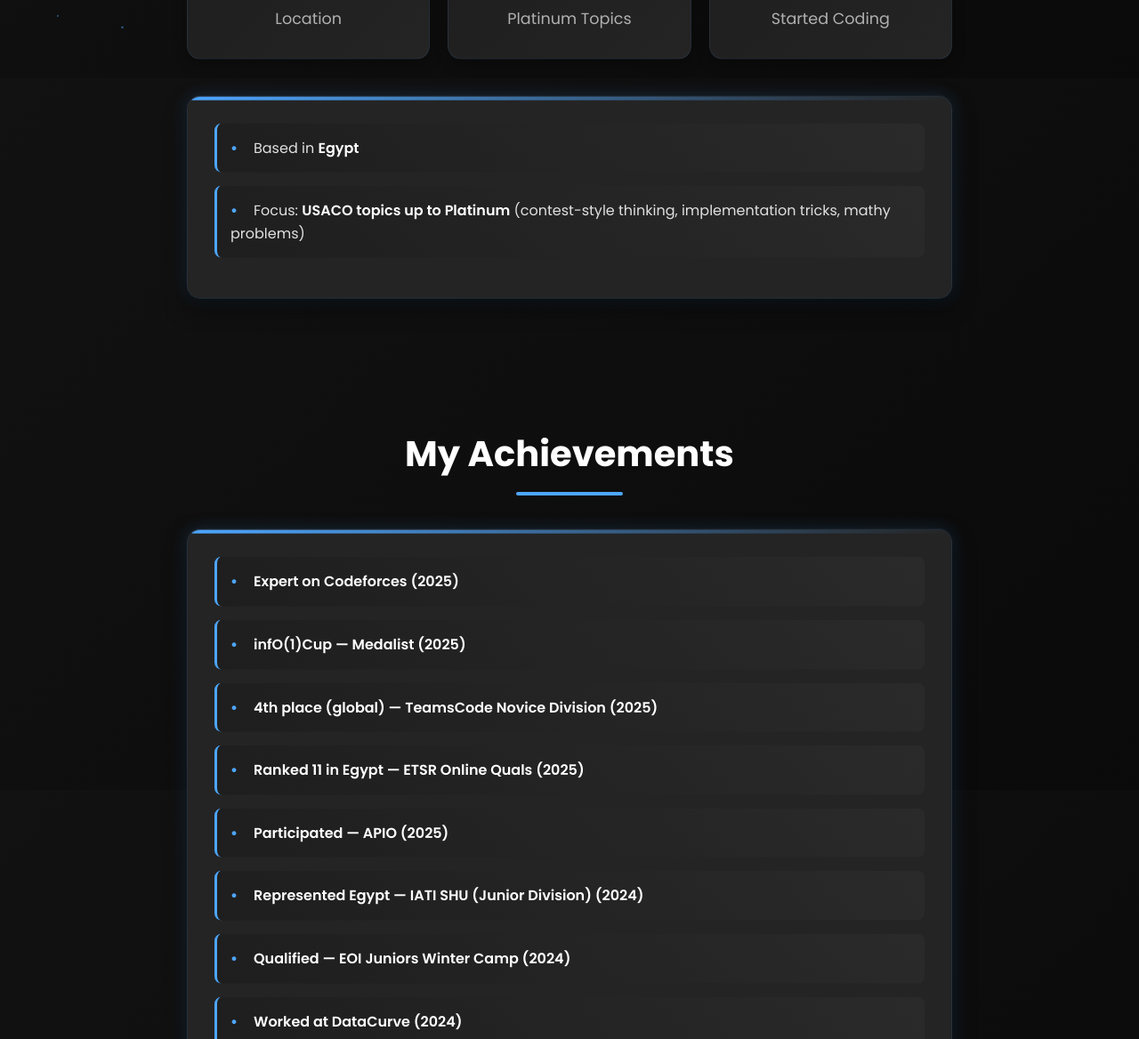
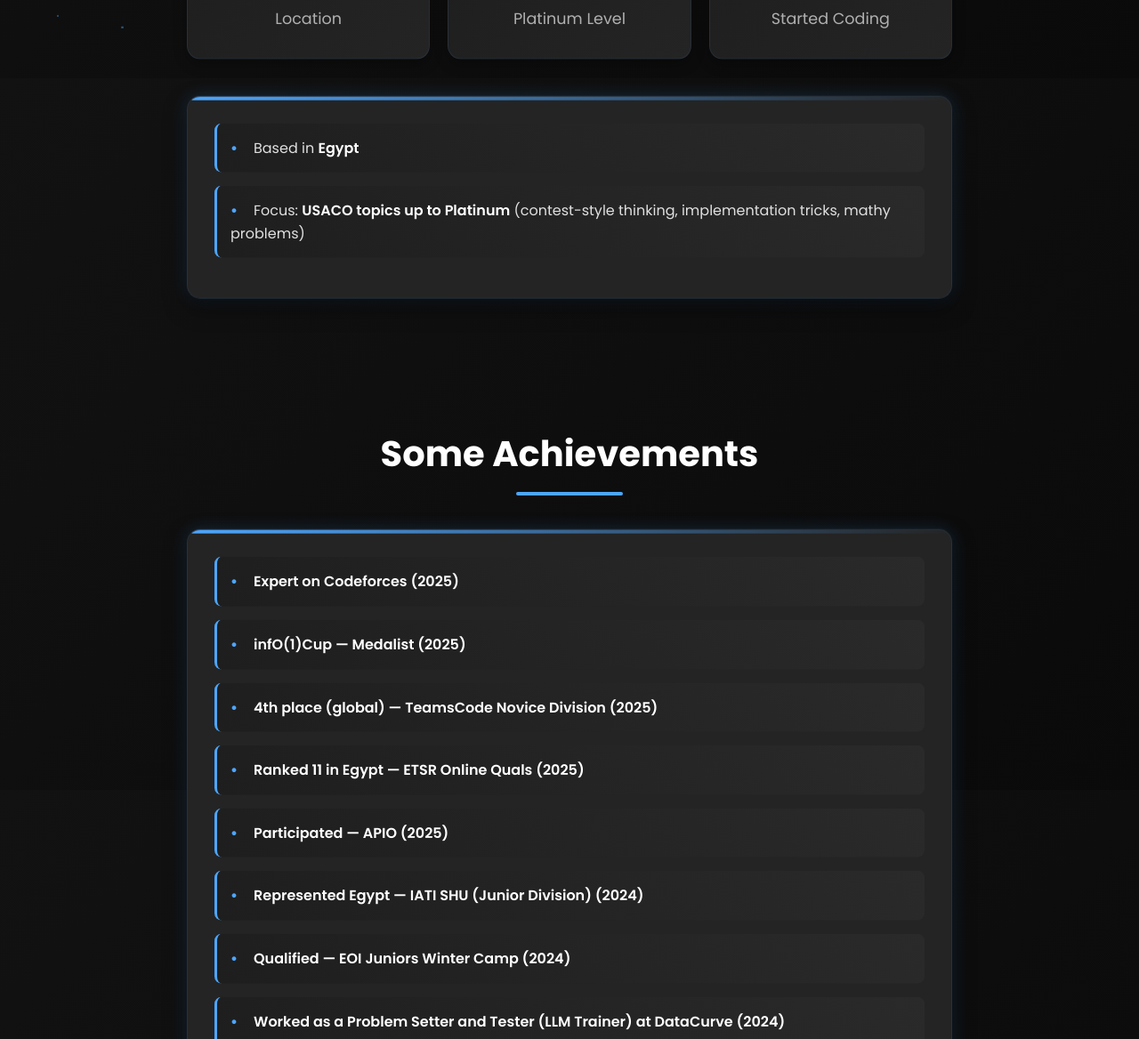
Before and after one commit to darkahmed/Portfolio, a plain HTML site: page index.html in a window 1280 px wide. Shown: the part 712-1880 px from the top of the page at 89% size. Drawn offline with Linux system fonts and the light colour scheme.

Commit message:
Update index.html

```diff
--- a/index.html
+++ b/index.html
@@ -458,7 +458,7 @@
                 </div>
                 <div class="stat-card">
                     <h3>USACO</h3>
-                    <p>Platinum Topics</p>
+                    <p>Platinum Level</p>
                 </div>
                 <div class="stat-card">
                     <h3>2023</h3>
@@ -477,7 +477,7 @@
         <!-- Achievements -->
         <section id="achievements">
             <div class="section-title">
-                <h2>My Achievements</h2>
+                <h2>Some Achievements</h2>
             </div>
 
             <div class="card">
@@ -489,7 +489,7 @@
                     <li><strong>Participated — APIO (2025)</strong></li>
                     <li><strong>Represented Egypt — IATI SHU (Junior Division) (2024)</strong></li>
                     <li><strong>Qualified — EOI Juniors Winter Camp (2024)</strong></li>
-                    <li><strong>Worked at DataCurve (2024)</strong></li>
+                    <li><strong>Worked as a Problem Setter and Tester (LLM Trainer) at DataCurve (2024)</strong></li>
                 </ul>
             </div>
         </section>
```
